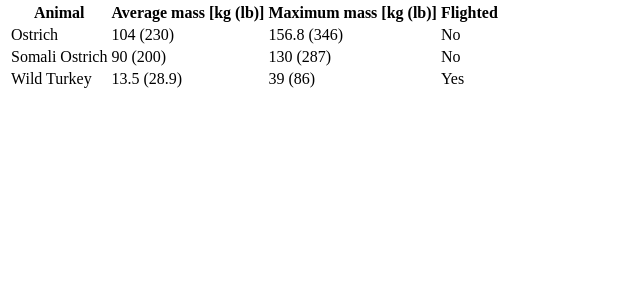
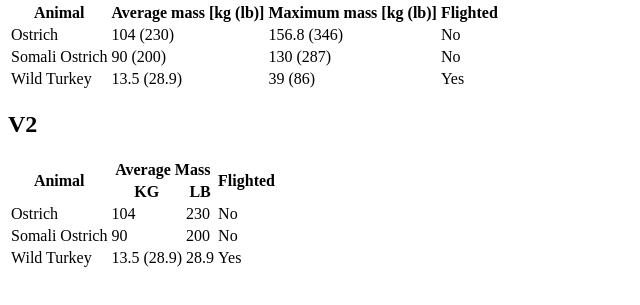
Before and after one commit to DanielBaykov0/Web-Developer-Bootcamp, a plain HTML site: page HTML/heaviest_birds.html in a window 1280 px wide. Shown: the part 79-384 px from the top of the page, without its empty margins (0-640 px from the left). Drawn offline with Linux system fonts and the light colour scheme.

Commit message:
adding table v2 (enhanced)

```diff
--- a/HTML/heaviest_birds.html
+++ b/HTML/heaviest_birds.html
@@ -9,13 +9,16 @@
     <h1>Heaviest Birds</h1>
 
     <table>
+      <thead>
         <tr>
           <th>Animal</th>
           <th>Average mass [kg (lb)]</th>
           <th>Maximum mass [kg (lb)]</th>
           <th>Flighted</th>
         </tr>
+      </thead>
 
+      <tbody>
         <tr>
           <td>Ostrich</td>
           <td>104 (230)</td>
@@ -36,6 +39,45 @@
           <td>39 (86)</td>
           <td>Yes</td>
         </tr>
+      </tbody>
+    </table>
+
+    <h2>V2</h2>
+    <table>
+      <thead>
+        <tr>
+          <th rowspan="2">Animal</th>
+          <th colspan="2">Average Mass</th>
+          <th rowspan="2">Flighted</th>
+        </tr>
+        <tr>
+          <th>KG</th>
+          <th>LB</th>
+        </tr>
+      </thead>
+
+      <tbody>
+        <tr>
+          <td>Ostrich</td>
+          <td>104</td>
+          <td>230</td>
+          <td>No</td>
+        </tr>
+
+        <tr>
+          <td>Somali Ostrich</td>
+          <td>90</td>
+          <td>200</td>
+          <td>No</td>
+        </tr>
+
+        <tr>
+          <td>Wild Turkey</td>
+          <td>13.5 (28.9)</td>
+          <td>28.9</td>
+          <td>Yes</td>
+        </tr>
+      </tbody>
     </table>
   </body>
 </html>
```
Lines whose indentation alone changed are shown as unchanged.
